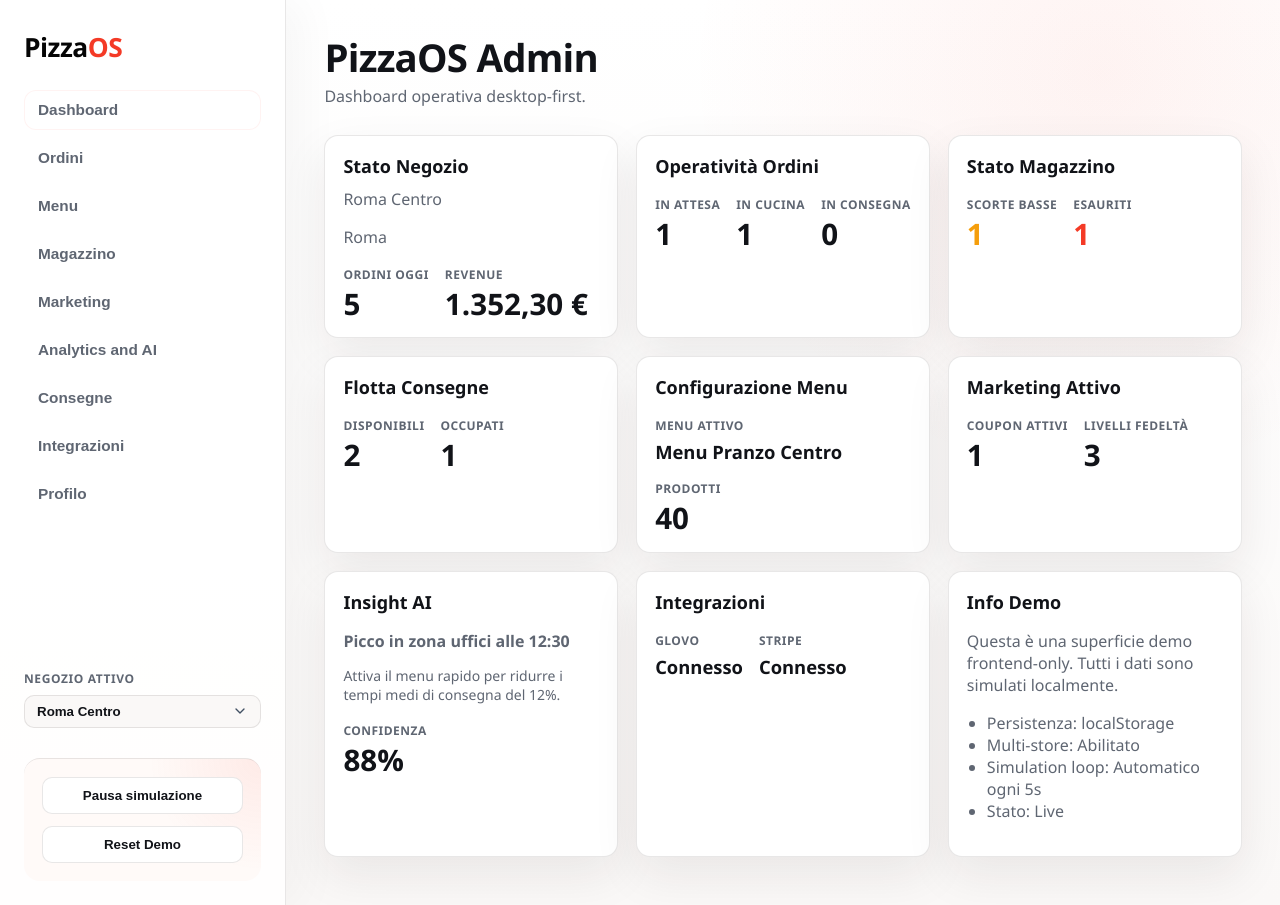
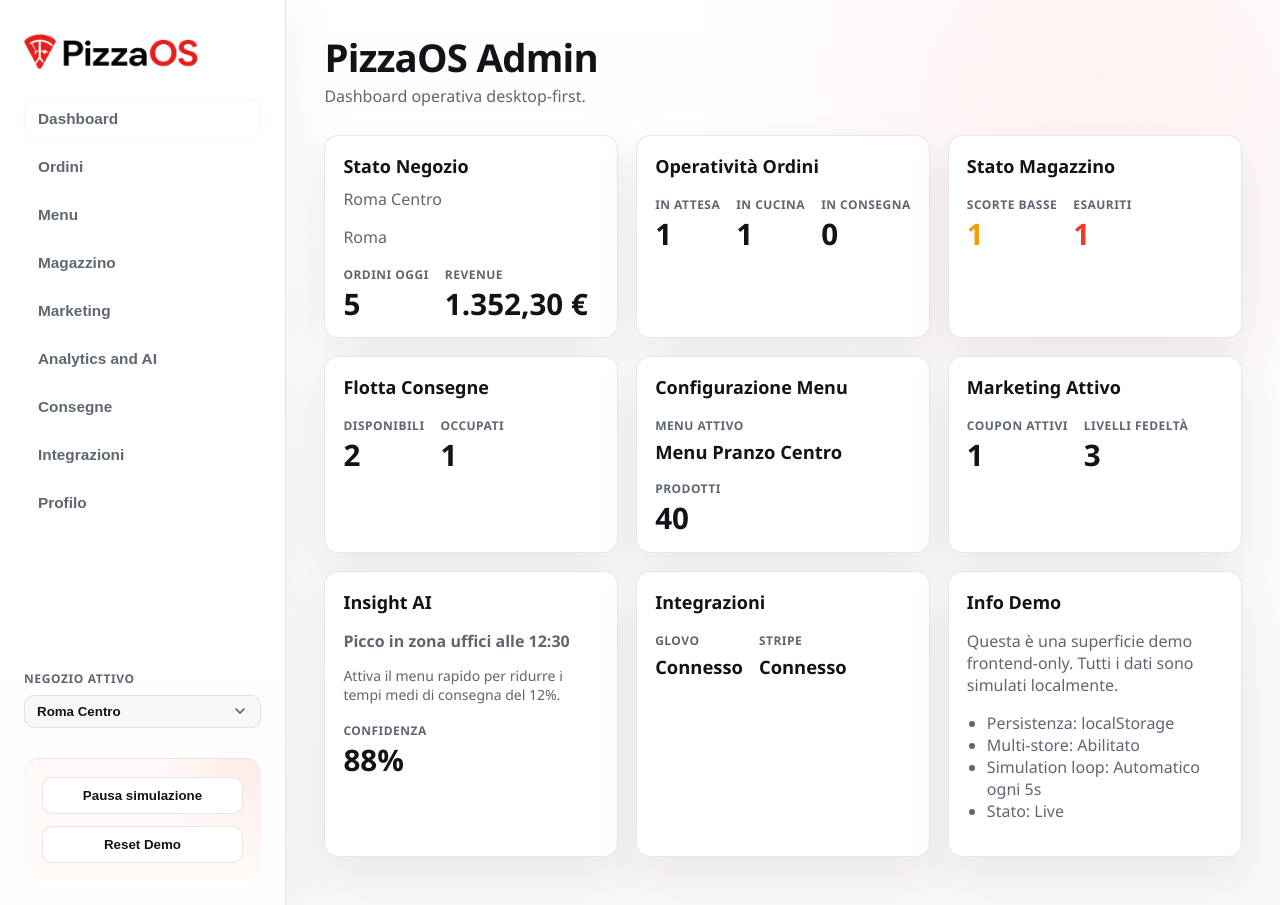
Before and after one commit to kremisi-com/pizzaos, a Next.js app in the folder apps/admin/: page / in a window 1280 px wide. Built offline with nearby package versions, Linux system fonts and the light colour scheme; a web font is replaced by a local one.

Commit message:
fix(admin): use landing logo asset
Replace the admin sidebar text mark with the same PizzaOS logo asset used by the landing app. Add the asset to the admin public directory and update shell coverage to assert the rendered image.

```diff
--- a/apps/admin/src/features/home/components/admin-shell.module.css
+++ b/apps/admin/src/features/home/components/admin-shell.module.css
@@ -27,17 +27,15 @@
 
 .logo
 {
-  font-size: 1.65rem;
-  font-weight: 900;
-  color: #050505;
   margin: 0;
-  letter-spacing: -0.02em;
   line-height: 1;
 }
 
-.logo span
+.logoImage
 {
-  color: var(--pizzaos-color-primary);
+  display: block;
+  width: 174px;
+  height: auto;
 }
 
 .nav
--- a/apps/admin/src/features/home/components/admin-shell.tsx
+++ b/apps/admin/src/features/home/components/admin-shell.tsx
@@ -17,6 +17,7 @@ import {
   type Ingredient,
 } from "@pizzaos/domain";
 import { Button, Card } from "@pizzaos/ui";
+import Image from "next/image";
 import { useCallback, useState, type ReactElement, useEffect } from "react";
 import { OrdersDashboard } from "../../orders/components/orders-dashboard";
 import { StoreSwitcher } from "../../store-switch/components/store-switcher";
@@ -322,7 +323,14 @@ export function AdminShell(): ReactElement {
     <div className={styles.shell}>
       <aside className={styles.sidebar}>
         <h1 className={styles.logo}>
-          Pizza<span>OS</span>
+          <Image
+            className={styles.logoImage}
+            src="/images/logo.png"
+            alt="PizzaOS Admin"
+            width={180}
+            height={52}
+            priority
+          />
         </h1>
 
         <nav className={styles.nav}>
```
Also changed, not shown: apps/admin/public/images/logo.png (added), 1 other file (tests, documents, lock files or other folders).
